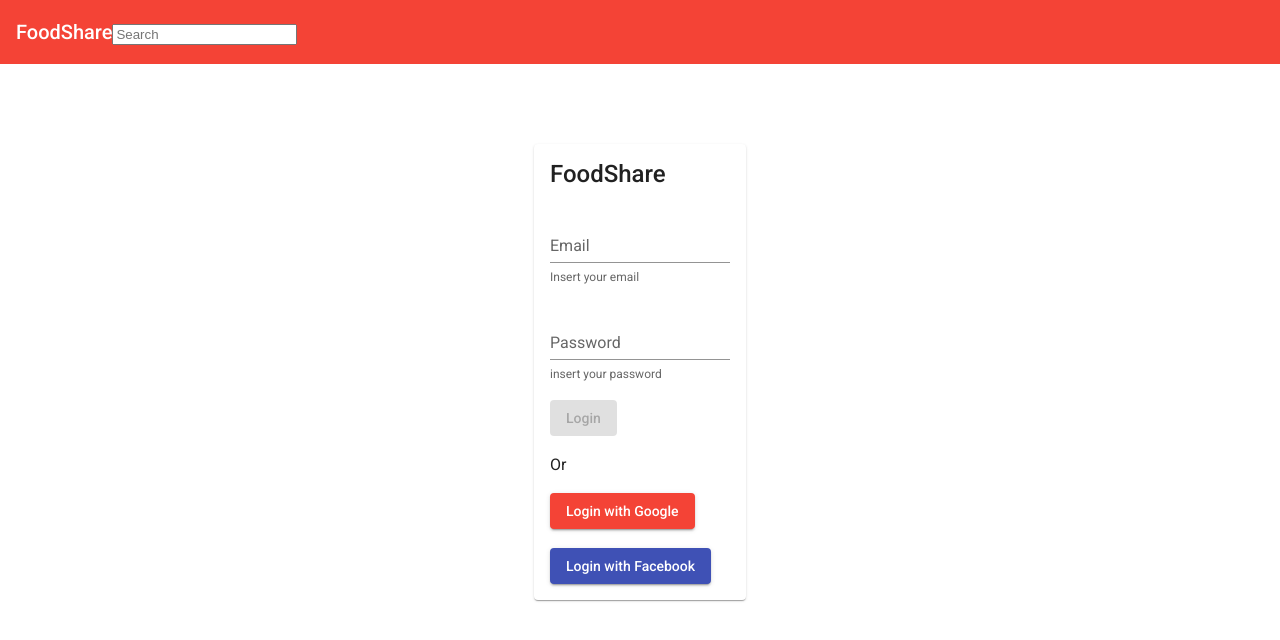
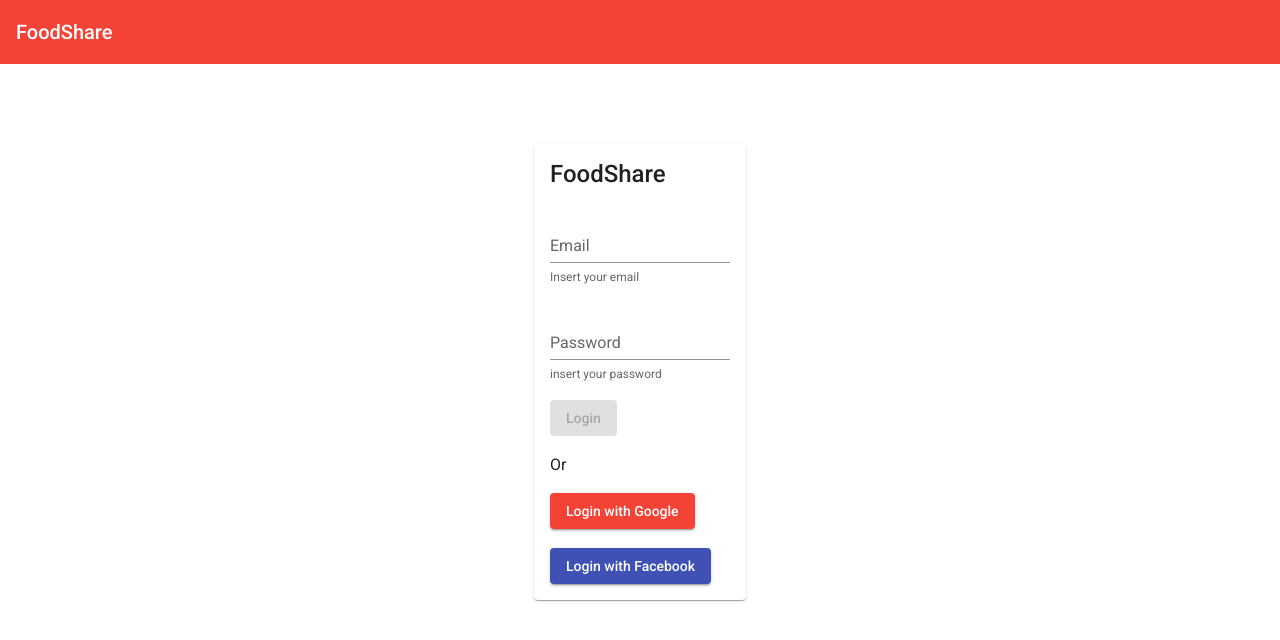
Before and after one commit to MAGP116/FoodShare_frontend_web, an Angular app: page / in a window 1280 px wide. Shown: the top 640 px of the page. Built offline with nearby package versions, Linux system fonts and the light colour scheme; no server answers.

Commit message:
Search bar delete

```diff
--- a/src/app/app.component.html
+++ b/src/app/app.component.html
@@ -6,7 +6,7 @@
     <button mat-flat-button routerLink="/new-post" routerLinkActive="active" color="warn" *ngIf="this.userService.user !== null"><mat-icon>add</mat-icon></button>
 
 
-   <app-search></app-search>
+   <!-- <app-search></app-search> -->
 
     <span class="spacer"></span>
     <div *ngIf="this.userService.user !== null">
```
